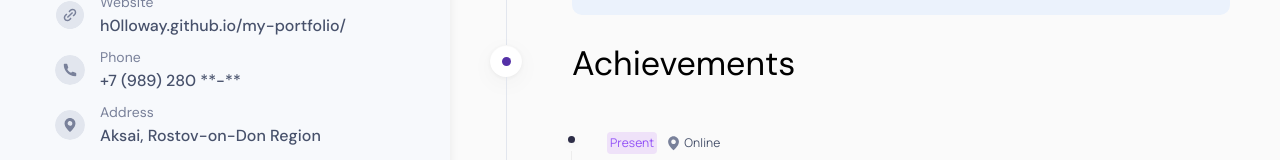
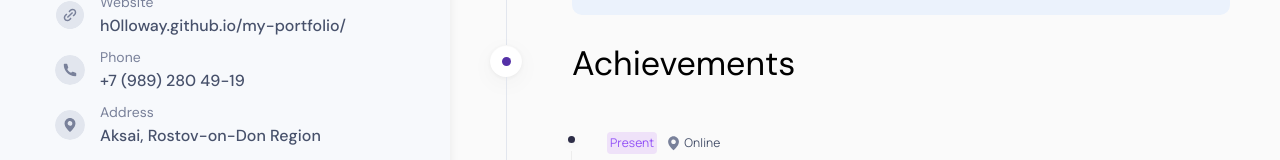
Before and after one commit to h0lloway/portfolio-vue, a Vue app: page / in a window 1280 px wide. Shown: the part 388-548 px from the top of the page. Built offline with nearby package versions, Linux system fonts and the light colour scheme.

Commit message:
links update

```diff
--- a/src/components/layout/Sidebar.vue
+++ b/src/components/layout/Sidebar.vue
@@ -64,7 +64,7 @@ const props = defineProps({
           <div class="common-link__content">
             <span class="name">Phone</span>
             <span class="descr">
-              <a href="tel:+79892804919">+7 (989) 280 **-**</a>
+              <a href="tel:+79892804919">+7 (989) 280 49-19</a>
             </span>
           </div>
         </div>
@@ -122,7 +122,7 @@ const props = defineProps({
           <div class="common-link__content">
             <span class="name">VK</span>
             <span class="descr">
-              <a href="https://vk.com/h0lloway">@h0lloway</a>
+              <a href="https://vk.com/h0lloway" target="_blank">@h0lloway</a>
             </span>
           </div>
         </div>
```
